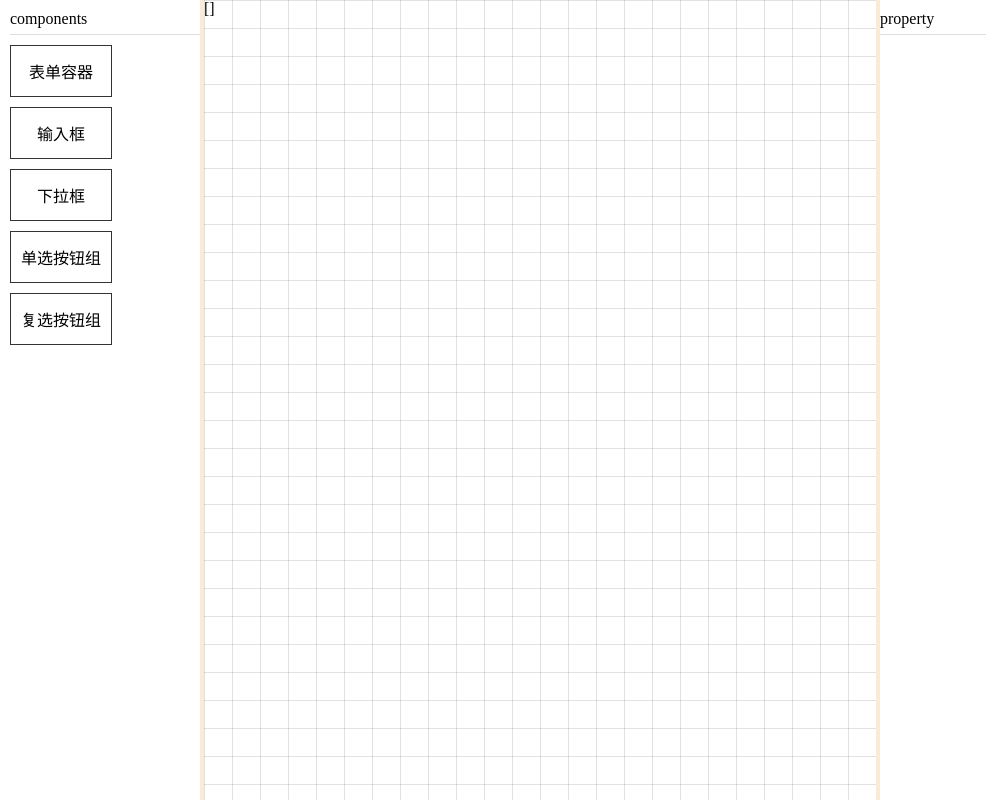
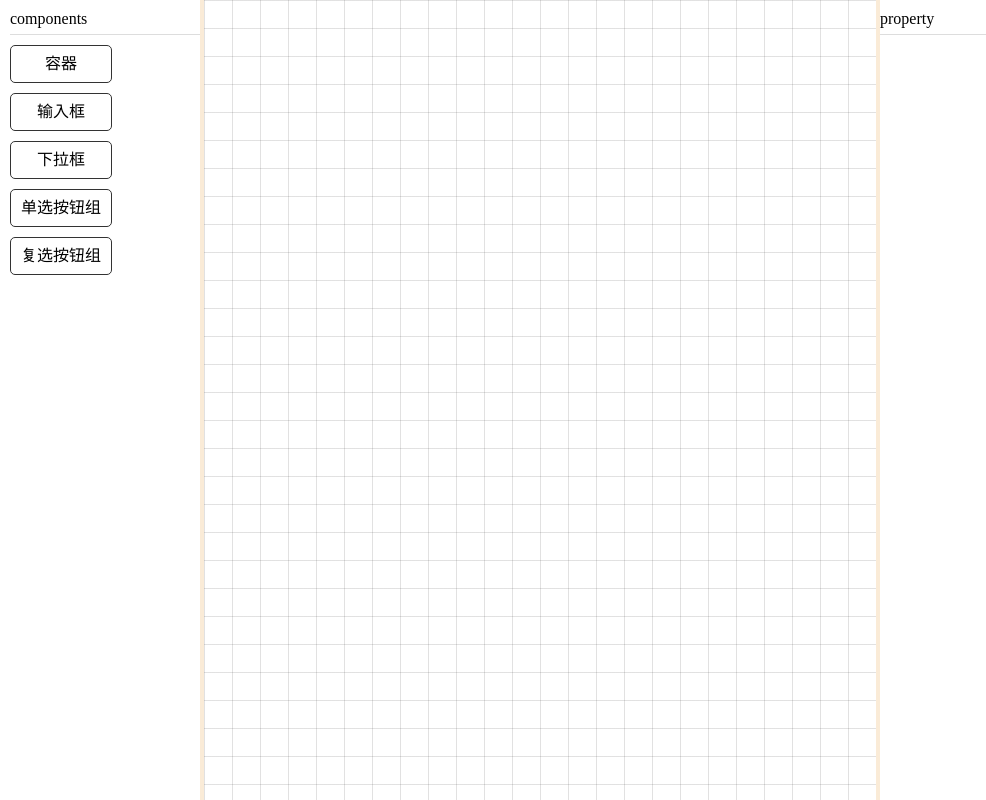
Before and after one commit to Zuowendong/code-editor, a Vue app: page / in a window 1280 px wide. Shown: the whole page, without its empty margins (0-986 px from the left). Built offline with nearby package versions, Linux system fonts and the light colour scheme.

Commit message:
feat: 采用h5原生拖拽属性实现

```diff
--- a/package.json
+++ b/package.json
@@ -9,10 +9,7 @@
   },
   "dependencies": {
     "pinia": "^2.0.16",
-    "vue": "^3.2.25",
-    "vue-drag-resize": "^2.0.3",
-    "vue3-resize-drag": "^0.3.0",
-    "vuedraggable": "^4.1.0"
+    "vue": "^3.2.25"
   },
   "devDependencies": {
     "@vitejs/plugin-vue": "^2.3.3",
--- a/src/view/center-canvas.vue
+++ b/src/view/center-canvas.vue
@@ -1,76 +1,20 @@
 <script setup>
 import { reactive, ref } from "vue";
-import draggable from "vuedraggable";
-import VueDragResize from "vue-drag-resize";
-import { useComponentStore } from "../store/modules/component";
-import { useDragGroupStore } from "../store/modules/dragGroup";
-import componentRender from "../utils/componentRender";
 
-let componentActive = ref(false);
 /**
- * 右击菜单
- * 根据事件对象中鼠标点击的位置，进行定位
+ * 拖入事件
  */
-let menuVisible = ref(false);
-let menuPosition = ref({});
-const onContextMenu = (e) => {
-    componentActive.value = true;
-    menuVisible.value = true;
-    menuPosition.value.left = `${e.clientX - 204}px`; // 左侧栏宽度200， gap:4
-    menuPosition.value.top = `${e.clientY}px`;
-};
-/**
- * 全局左击
- */
-window.onclick = (e) => {
-    menuVisible.value = false;
-};
-
-let components = reactive([]);
-
-const dragGroupStore = useDragGroupStore();
-let GROUPNAME = dragGroupStore.dragGroupName;
-
-const handleChoose = () => {
-    console.log("123123");
-};
-
-const handleChange = (newRect, element) => {
-    element.resize(newRect);
+const compDrop = (e) => {
+    if (e.dataTransfer) {
+        const dropData = e.dataTransfer.getData("comp-drag");
+        console.log(1111111, JSON.parse(dropData));
+    }
 };
 </script>
 
 <template>
     <div class="centerMain" @contextmenu.prevent="onContextMenu">
-        {{ components }}
-        <draggable
-            :active="componentActive"
-            :list="components"
-            :group="{ name: GROUPNAME }"
-            tag="transition-group"
-            :item-key="id"
-            @choose="handleChoose"
-        >
-            <template #item="{ element }">
-                <vue-drag-resize
-                    class="component-warp"
-                    :isActive="true"
-                    :w="element.width"
-                    :h="element.height"
-                    :x="element.top"
-                    :y="element.left"
-                    v-on:resizing="(e) => handleChange(e, element)"
-                    v-on:dragging="(e) => handleChange(e, element)"
-                >
-                    <input class="input" type="text" :value="element.name" />
-                    <div>宽高：{{ element.width }} * {{ element.height }}</div>
-                    <div>位置：{{ element.top }} * {{ element.left }}</div>
-                    <!-- <div v-html="componentRender.renderDom()"></div> -->
-                </vue-drag-resize>
-            </template>
-        </draggable>
-
-        <context-menu v-model="menuVisible" :position="menuPosition" />
+        <div class="canvas" @dragover.prevent @drop="compDrop"></div>
     </div>
 </template>
 
@@ -87,17 +31,8 @@ const handleChange = (newRect, element) => {
         linear-gradient(rgba(73, 69, 69, 0.2) 1%, rgba(0, 0, 0, 0) 5%);
     background-size: 28px 28px;
 }
-.component-warp {
-    border: 1px solid #333;
-}
-.input {
+.canvas {
     width: 100%;
-    padding: 10px;
-    box-sizing: border-box;
-    cursor: pointer;
-}
-
-.menu {
-    position: absolute;
+    height: 100%;
 }
 </style>
--- a/src/view/left-components.vue
+++ b/src/view/left-components.vue
@@ -1,11 +1,7 @@
 <script setup>
 import { ref, reactive } from "vue";
-import draggable from "vuedraggable";
-import { useDragGroupStore } from "../store/modules/dragGroup";
-import componentRender from "../utils/componentRender";
-
 let components = reactive([
-    { id: 1, name: "表单容器", type: "container" },
+    { id: 1, name: "容器", type: "container" },
     { id: 2, name: "输入框", type: "input" },
     { id: 3, name: "下拉框", type: "select" },
     { id: 4, name: "单选按钮组", type: "radio" },
@@ -13,14 +9,17 @@ let components = reactive([
 ]);
 
 /**
- * 全局拖拽group name
+ * 开始拖拽
  */
-let GROUPNAME = "people";
-const dragGroupStore = useDragGroupStore();
-dragGroupStore.setdDragGroupName(GROUPNAME);
-
-const handleClone = ({ id, name, type }) => {
-    return componentRender.renderData(id, name, type);
+const handleDragStart = (e, item) => {
+    e.dataTransfer &&
+        e.dataTransfer.setData(
+            "comp-drag",
+            JSON.stringify({
+                name: item.name,
+                type: item.type,
+            })
+        );
 };
 </script>
 
@@ -28,17 +27,15 @@ const handleClone = ({ id, name, type }) => {
     <div class="leftMain">
         <p class="title">components</p>
 
-        <draggable
-            :list="components"
-            :group="{ name: GROUPNAME, pull: 'clone', put: false }"
-            item-key="id"
-            :sort="false"
-            :clone="handleClone"
+        <div
+            class="compBox"
+            v-for="item in components"
+            :key="item.id"
+            draggable="true"
+            @dragstart="handleDragStart($event, item)"
         >
-            <template #item="{ element }">
-                <div class="component-warp">{{ element.name }}</div>
-            </template>
-        </draggable>
+            {{ item.name }}
+        </div>
     </div>
 </template>
 
@@ -53,19 +50,15 @@ const handleClone = ({ id, name, type }) => {
     padding-bottom: 6px;
     border-bottom: 1px solid #ddd;
 }
-.component-warp {
+.compBox {
     width: 100px;
-    height: 50px;
+    height: 36px;
+    line-height: 36px;
+    text-align: center;
+    margin: 10px 0;
+    border-radius: 5px;
     border: 1px solid #333;
-    display: flex;
-    align-items: center;
-    justify-content: center;
+    user-select: none;
     cursor: pointer;
-    margin-bottom: 10px;
-    user-select: none;
-}
-
-.test {
-    display: flex;
 }
 </style>
```
Also changed, not shown: src/view/test-canvas.vue (deleted, +0 -90 lines).
